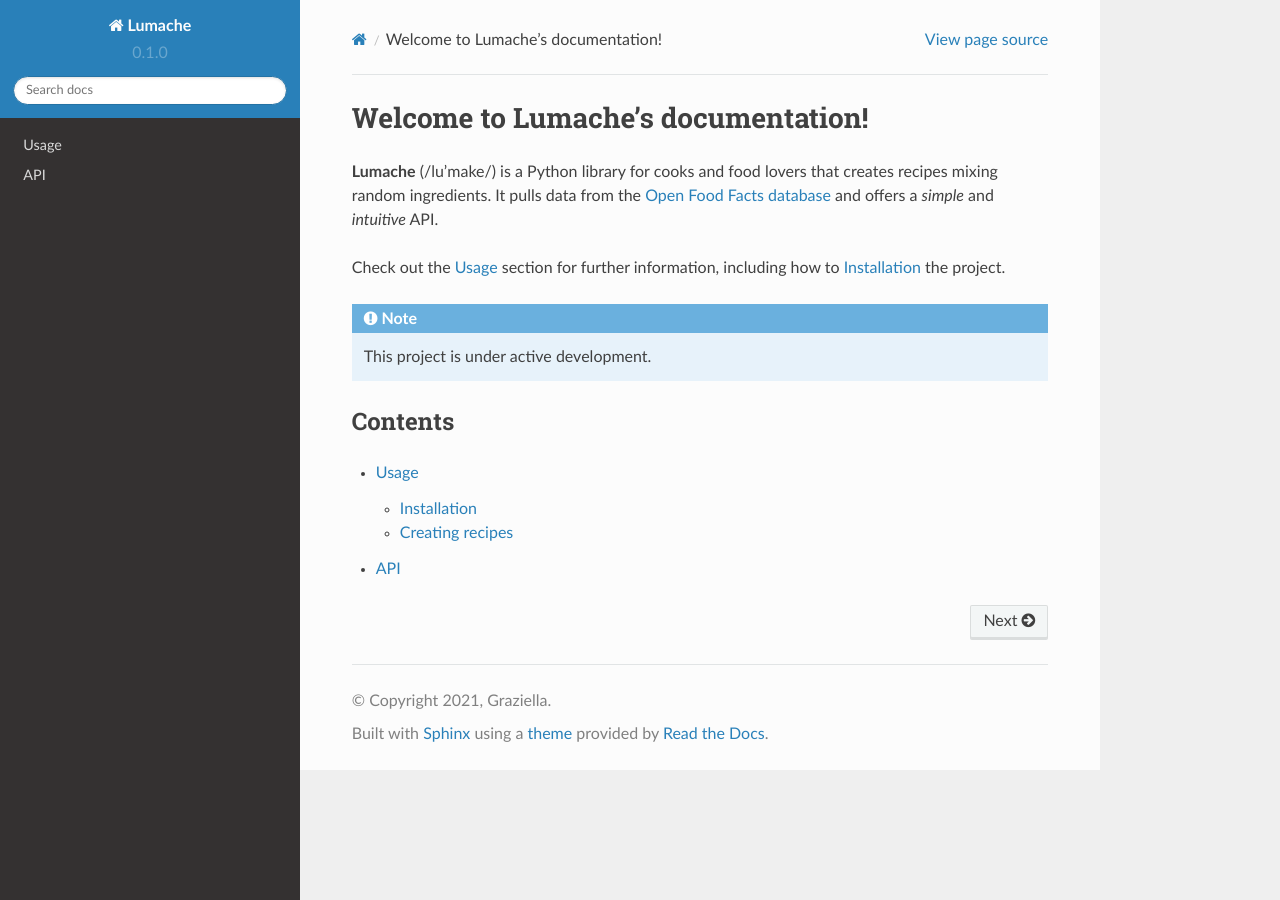
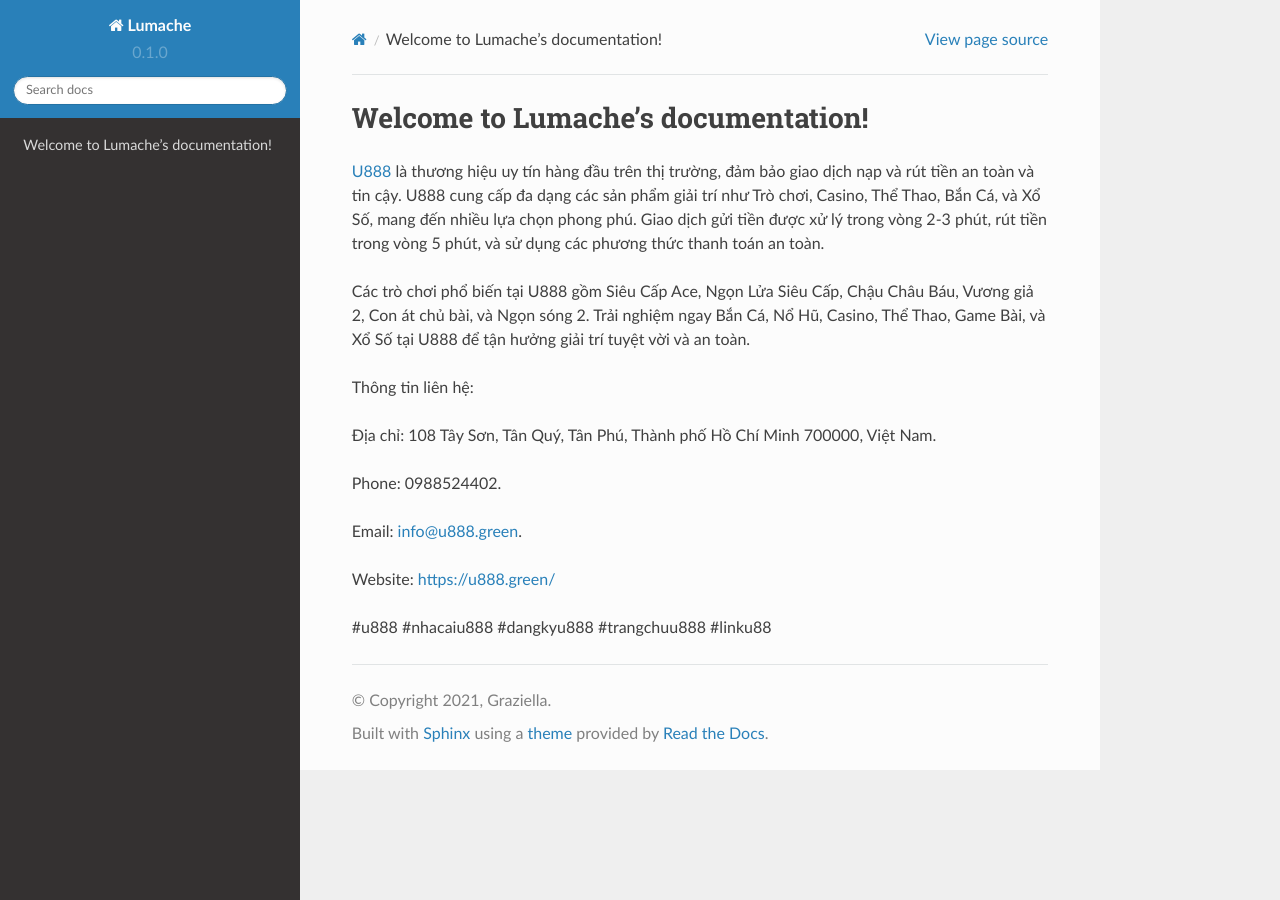
Before and after one commit to socialentity/u888green, a Sphinx documentation site: the page built from docs/source/index.rst, in a window 1280 px wide. Built offline with Sphinx 7.4.7 and the Read the Docs theme 2.0.0, drawn with Linux system fonts in a browser that asks for light colours.

Commit message:
Update index.rst

```diff
--- a/docs/source/index.rst
+++ b/docs/source/index.rst
@@ -1,22 +1,18 @@
 Welcome to Lumache's documentation!
 ===================================
 
-**Lumache** (/lu'make/) is a Python library for cooks and food lovers
-that creates recipes mixing random ingredients.
-It pulls data from the `Open Food Facts database <https://world.openfoodfacts.org/>`_
-and offers a *simple* and *intuitive* API.
+`U888 <https://u888.green/>`_ là thương hiệu uy tín hàng đầu trên thị trường, đảm bảo giao dịch nạp và rút tiền an toàn và tin cậy. U888 cung cấp đa dạng các sản phẩm giải trí như Trò chơi, Casino, Thể Thao, Bắn Cá, và Xổ Số, mang đến nhiều lựa chọn phong phú. Giao dịch gửi tiền được xử lý trong vòng 2-3 phút, rút tiền trong vòng 5 phút, và sử dụng các phương thức thanh toán an toàn.
 
-Check out the :doc:`usage` section for further information, including
-how to :ref:`installation` the project.
+Các trò chơi phổ biến tại U888 gồm Siêu Cấp Ace, Ngọn Lửa Siêu Cấp, Chậu Châu Báu, Vương giả 2, Con át chủ bài, và Ngọn sóng 2. Trải nghiệm ngay Bắn Cá, Nổ Hũ, Casino, Thể Thao, Game Bài, và Xổ Số tại U888 để tận hưởng giải trí tuyệt vời và an toàn.
 
-.. note::
+Thông tin liên hệ:
 
-   This project is under active development.
+Địa chỉ: 108 Tây Sơn, Tân Quý, Tân Phú, Thành phố Hồ Chí Minh 700000, Việt Nam.
 
-Contents
---------
+Phone: 0988524402.
 
-.. toctree::
+Email: info@u888.green.
 
-   usage
-   api
+Website: `https://u888.green/ <https://u888.green/>`_
+
+#u888 #nhacaiu888 #dangkyu888 #trangchuu888 #linku88
```
